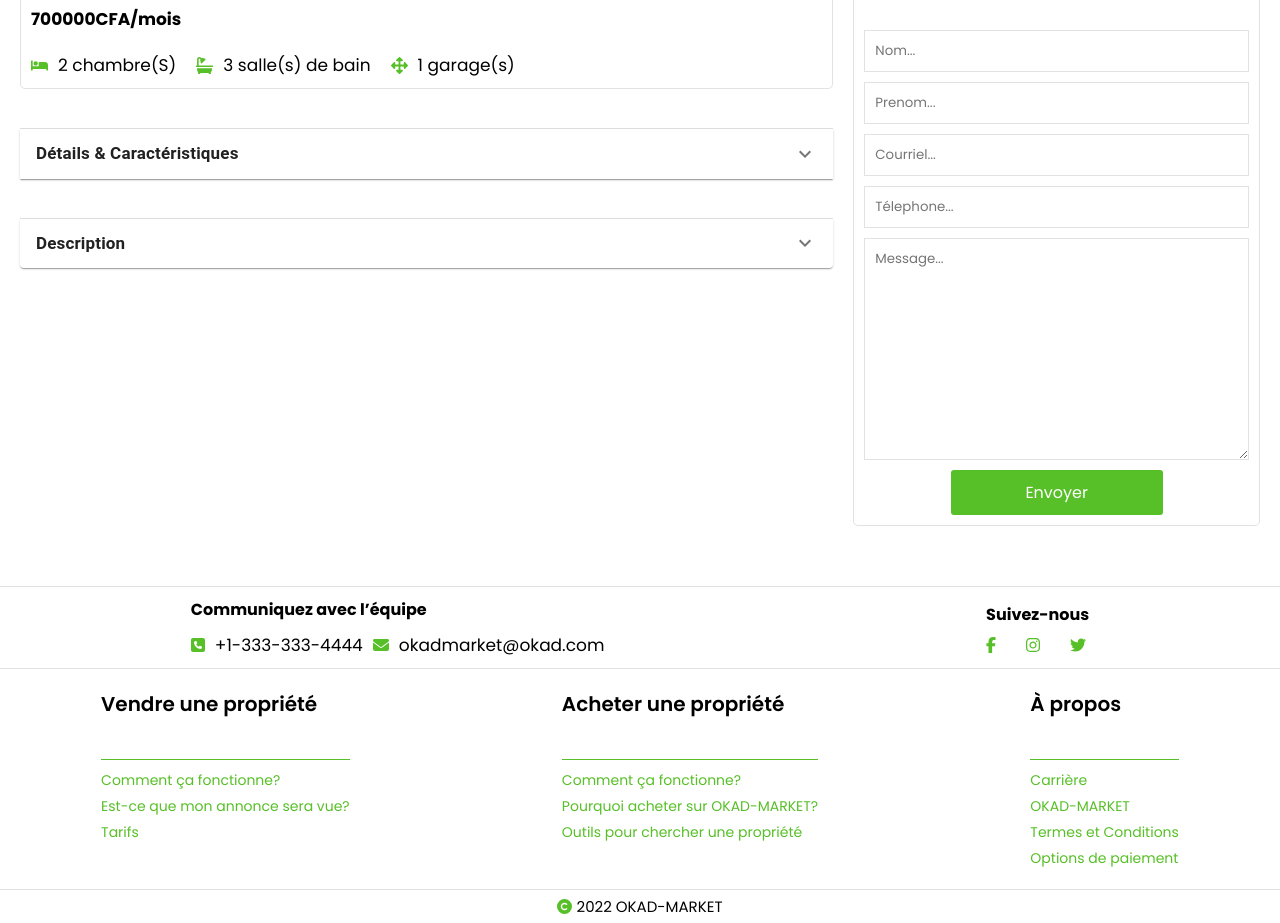
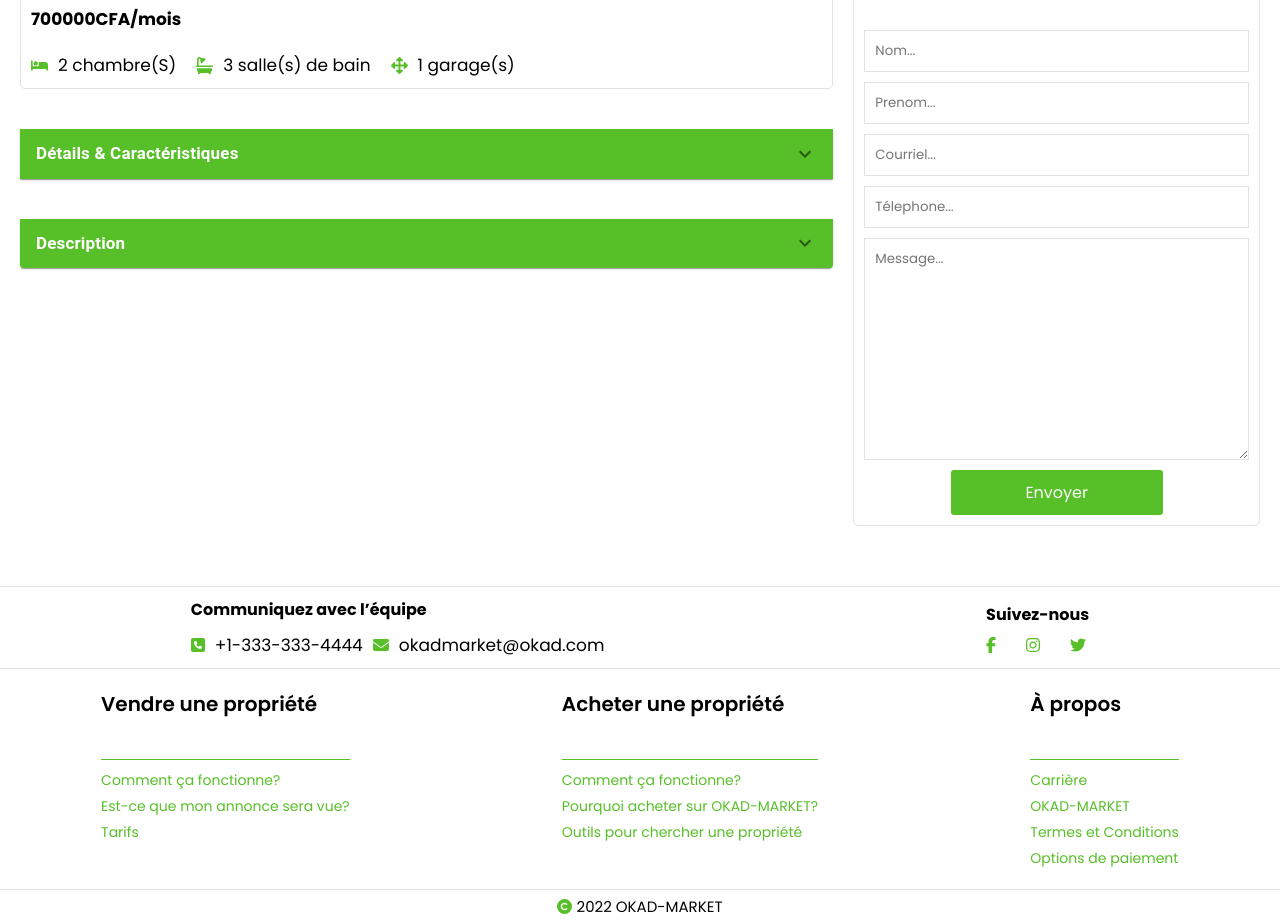
Before and after one commit to project-jered-david/okad-market, a React (Create React App) app: page /details-annonce in a window 1280 px wide. Shown: the part 1200-2123 px from the top of the page. Built offline with nearby package versions, Linux system fonts and the light colour scheme.

Commit message:
simple change

```diff
--- a/src/pages/SingleProperty/single-property.css
+++ b/src/pages/SingleProperty/single-property.css
@@ -8,6 +8,15 @@
     padding: 40px;
     background: #57bf27;
     color: #fff;
+}
+
+.MuiPaper-root{
+    background: #57bf27 !important;
+    color: #fff !important;
+}
+
+.MuiPaper-root:before {
+    background-color: transparent !important;
 }
 
 .single-property .carousel-container{
```
Also changed, not shown: 1 other file (tests, documents, lock files or other folders).
